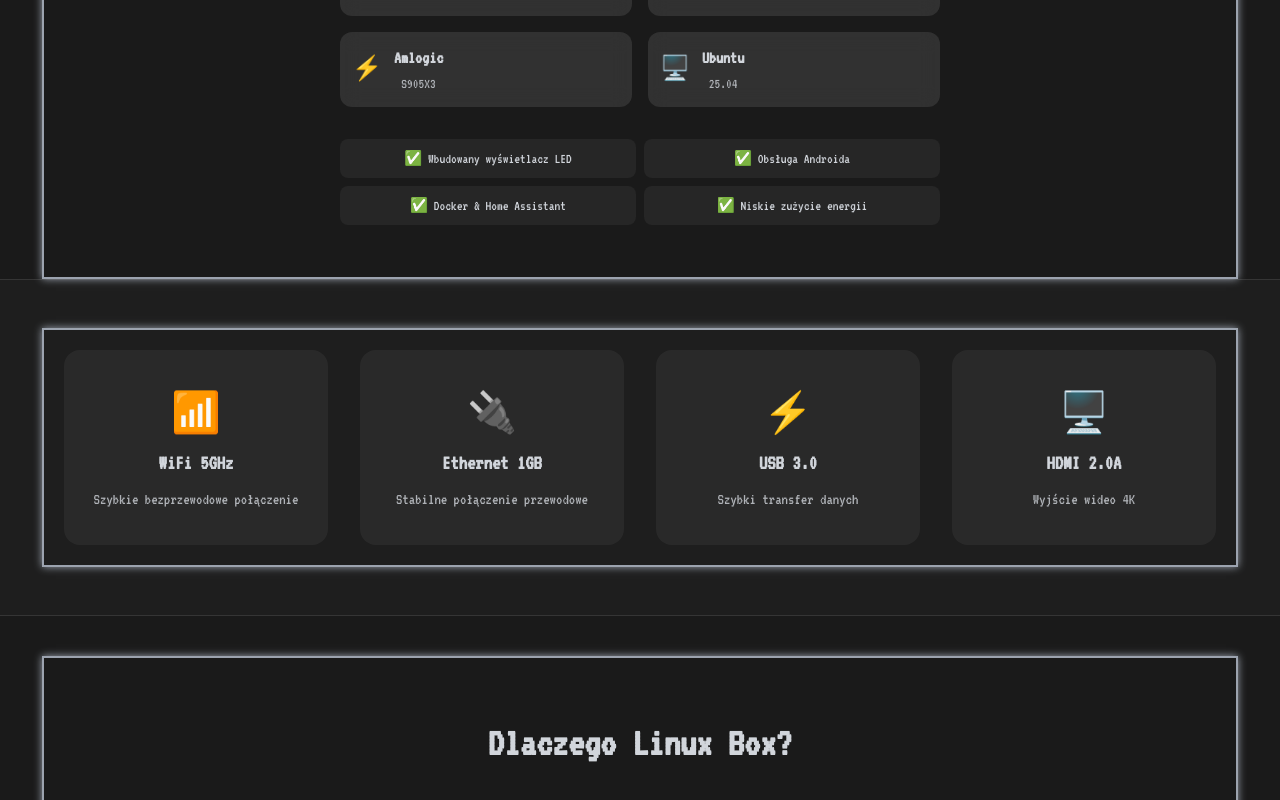
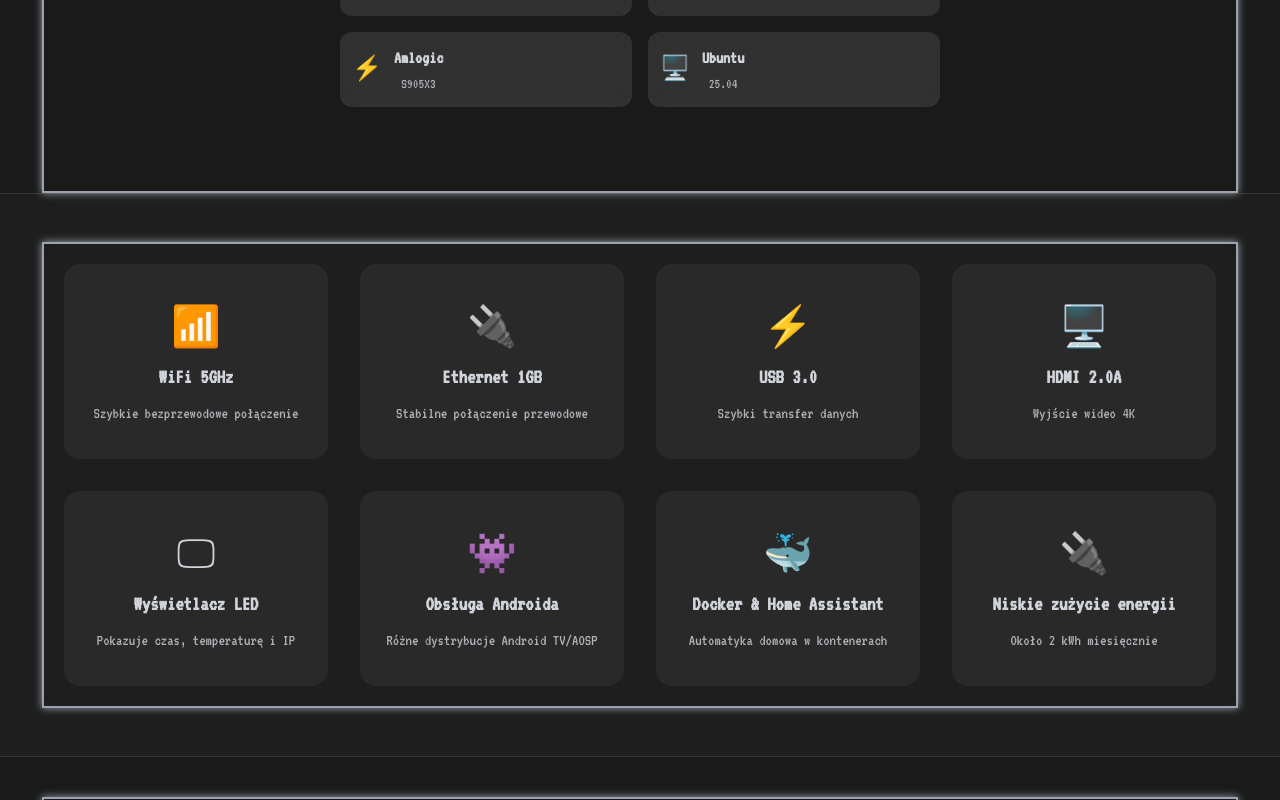
Before and after one commit to araczkowski/box-www-page, a Next.js app: page / in a window 1280 px wide. Shown: the part 840-1640 px from the top of the page. Built offline with nearby package versions, Linux system fonts and the light colour scheme.

Commit message:
new feature section

```diff
--- a/src/app/globals.css
+++ b/src/app/globals.css
@@ -179,21 +179,6 @@
     transform: translateY(-2px);
 }
 
-.hero-features {
-    display: grid;
-    grid-template-columns: repeat(2, 1fr);
-    gap: 0.5rem;
-    justify-content: center;
-}
-
-.feature-tag {
-    font-size: 0.9rem;
-    padding: 0.5rem 0.75rem;
-    background: rgba(255, 255, 255, 0.05);
-    border-radius: 8px;
-    text-align: center;
-}
-
 .hero-visual {
     display: flex;
     justify-content: center;
@@ -252,7 +237,7 @@
 
 .specs-grid {
     display: grid;
-    grid-template-columns: repeat(auto-fit, minmax(200px, 1fr));
+    grid-template-columns: repeat(auto-fit, minmax(250px, 1fr));
     gap: 2rem;
 }
 
@@ -298,13 +283,6 @@
     .hero-specs {
         grid-template-columns: repeat(2, 1fr);
         max-width: 400px;
-        margin-left: auto;
-        margin-right: auto;
-    }
-
-    .hero-features {
-        grid-template-columns: 1fr;
-        max-width: 300px;
         margin-left: auto;
         margin-right: auto;
     }
@@ -382,10 +360,6 @@
 }
 
 .theme-light .spec-item {
-    background: rgba(0, 0, 0, 0.05);
-}
-
-.theme-light .feature-tag {
     background: rgba(0, 0, 0, 0.05);
 }
 
--- a/src/app/page.tsx
+++ b/src/app/page.tsx
@@ -150,13 +150,6 @@
                   </div>
                 </div>
               </div>
-
-              <div className="hero-features">
-                <div className="feature-tag">✅ Wbudowany wyświetlacz LED</div>
-                <div className="feature-tag">✅ Obsługa Androida</div>
-                <div className="feature-tag">✅ Docker & Home Assistant</div>
-                <div className="feature-tag">✅ Niskie zużycie energii</div>
-              </div>
             </div>
           </div>
         </div>
@@ -184,6 +177,26 @@
               <span className="spec-icon">🖥️</span>
               <h3>HDMI 2.0A</h3>
               <p>Wyjście wideo 4K</p>
+            </div>
+            <div className="spec-card">
+              <span className="spec-icon">🖵</span>
+              <h3>Wyświetlacz LED</h3>
+              <p>Pokazuje czas, temperaturę i IP</p>
+            </div>
+            <div className="spec-card">
+              <span className="spec-icon">👾</span>
+              <h3>Obsługa Androida</h3>
+              <p>Różne dystrybucje Android TV/AOSP</p>
+            </div>
+            <div className="spec-card">
+              <span className="spec-icon">🐳</span>
+              <h3>Docker & Home Assistant</h3>
+              <p>Automatyka domowa w kontenerach</p>
+            </div>
+            <div className="spec-card">
+              <span className="spec-icon">🔌</span>
+              <h3>Niskie zużycie energii</h3>
+              <p>Około 2 kWh miesięcznie</p>
             </div>
           </div>
         </div>
@@ -623,8 +636,11 @@
                 className="btn btn-primary"
                 style={{ fontSize: "1.2em", padding: "1em 2.5em" }}
               >
-                <span className="btn-main">POBIERZ OBRAZ SYSTEMU</span>
-                <span className="btn-price">🐧 Ubuntu 25.04</span>
+                <span className="btn-main">
+                  POBIERZ OBRAZ SYSTEMU
+                  <br />
+                  🐧 Ubuntu 25.04
+                </span>
               </a>
             </div>
             <p style={{ marginTop: "1em", fontSize: "0.95em" }}>
```
